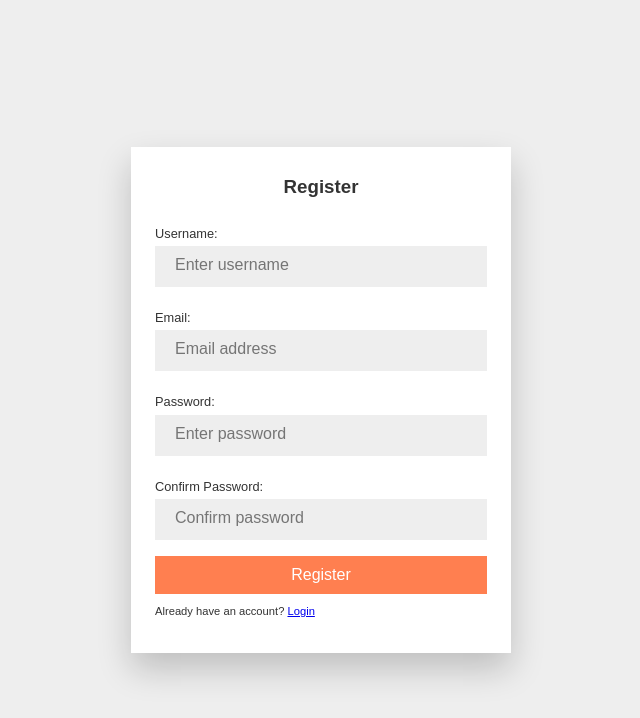
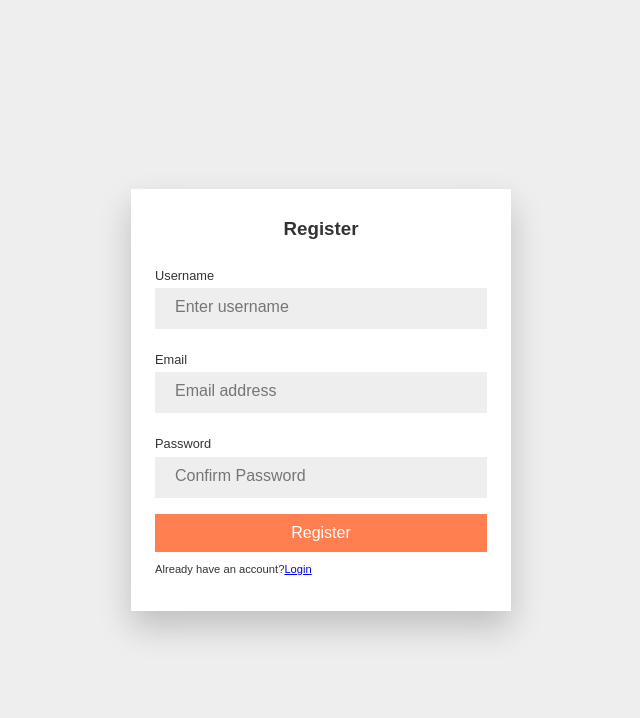
Before and after one commit to shas99/CDAP-PROJECT-MANAGEMENT-SYSTEM, a React (Create React App) app in the folder cdap-project-management-system/client/: page /register in a window 1280 px wide. Shown: the top 718 px of the page, without its empty margins (319-959 px from the left). Built offline with nearby package versions, Linux system fonts and the light colour scheme.

Commit message:
manually typed

```diff
--- a/cdap-project-management-system/client/src/components/screens/ForgotPasswordScreen.js
+++ b/cdap-project-management-system/client/src/components/screens/ForgotPasswordScreen.js
@@ -1,30 +1,30 @@
-import { useState } from "react";
-import axios from "axios";
-import "./ForgotPasswordScreen.css";
+import { useState } from 'react';
+import axios from 'axios';
+import './ForgotPasswordScreen.css';
 
 const ForgotPasswordScreen = () => {
-  const [email, setEmail] = useState("");
-  const [error, setError] = useState("");
-  const [success, setSuccess] = useState("");
+  const [email,setEmail]= useState("");
+  const [error,setError] = useState("");
+  const [success, setSuccess]=useState("");
 
-  const forgotPasswordHandler = async (e) => {
+  const forgotPasswordHandler = async (e) =>{
     e.preventDefault();
 
     const config = {
-      header: {
-        "Content-Type": "application/json",
-      },
-    };
+      header:{
+        "Content-Type":"application/json"
+      }
+    }
 
-    try {
+    try{
       const { data } = await axios.post(
         "/api/auth/forgotpassword",
         { email },
         config
-      );
+      )
+      setSuccess(data.data);
 
-      setSuccess(data.data);
-    } catch (error) {
+    }catch (error) {
       setError(error.response.data.error);
       setEmail("");
       setTimeout(() => {
@@ -35,34 +35,25 @@ const ForgotPasswordScreen = () => {
 
     return (
       <div className="forgotpassword-screen">
-      <form
-        onSubmit={forgotPasswordHandler}
-        className="forgotpassword-screen__form"
-      >
-        <h3 className="forgotpassword-screen__title">Forgot Password</h3>
+        <form onSubmit={forgotPasswordHandler}
+        className="forgotpassword-screen__form">
+          <h3 className="forgotpassword-screen__title">Forgot password</h3>
           {error && <span className="error-message">{error}</span>}
           {success && <span className="success-message">{success}</span>}
           <div className="form-group">
             <p className="forgotpassword-screen__subtext">
-            Please enter the email address you register your account with. We
-            will send you reset password confirmation to this email
+              Please enter the email address you register your account with. We will send you reset password confirmation to this email
             </p>
             <label htmlFor="email">Email:</label>
-          <input
-            type="email"
-            required
-            id="email"
-            placeholder="Email address"
+            <input type="email" required
+            id="email"placeholder="Email address"
             value={email}
-            onChange={(e) => setEmail(e.target.value)}
-          />
+            onChange={(e) => setEmail(e.target.value)}/>
           </div>
-        <button type="submit" className="btn btn-primary">
-          Send Email
-        </button>
+
+          <button type="submit" className="btn btn-primary">Send Email</button>
         </form>
       </div>
-  );
-};
-
+    )
+}
 export default ForgotPasswordScreen;
--- a/cdap-project-management-system/client/src/components/screens/LoginScreen.js
+++ b/cdap-project-management-system/client/src/components/screens/LoginScreen.js
@@ -1,46 +1,42 @@
-import { useState, useEffect } from "react";
-import axios from "axios";
-import { Link } from "react-router-dom";
-import "./LoginScreen.css";
+import {useState, useEffect } from 'react';
+import axios from 'axios';
+import { Link } from 'react-router-dom';
+import './LoginScreen.css'
 
 const LoginScreen = ({ history }) => {
-  const [email, setEmail] = useState("");
+  const [email, setEmail ] =useState("");
   const [password, setPassword] = useState("");
-  const [error, setError] = useState("");
+  const [error,setError] = useState("");
 
   useEffect(() => {
-    if (localStorage.getItem("authToken")) {
+    if(localStorage.getItem("authToken")){
       history.push("/");
     }
-  }, [history]);
-
+  }, [history])
   const loginHandler = async (e) => {
     e.preventDefault();
 
     const config = {
-      header: {
-        "Content-Type": "application/json",
-      },
-    };
-
-    try {
+      header:{
+        "Content-Type":"application/json"
+      }
+    }
+    try{
       const { data } = await axios.post(
         "/api/auth/login",
         { email, password },
         config
-      );
-
-      localStorage.setItem("authToken", data.token);
-
+      )
+      localStorage.setItem("authToken",data.token);
       history.push("/");
-    } catch (error) {
+    }catch(error){
       setError(error.response.data.error);
       setTimeout(() => {
         setError("");
-      }, 5000);
+      },5000)
+
     }
-  };
-
+  }
   return (
     <div className="login-screen">
       <form onSubmit={loginHandler} className="login-screen__form">
@@ -50,14 +46,13 @@ const LoginScreen = ({ history }) => {
           <label htmlFor="email">Email:</label>
           <input
           type="email"
-            required
-            id="email"
+          requiredid="email"
           placeholder="Email address"
           onChange={(e) => setEmail(e.target.value)}
           value={email}
-            tabIndex={1}
-          />
+          tabIndex={1}/>
         </div>
+
         <div className="form-group">
           <label htmlFor="password">
             Password:{" "}
@@ -65,16 +60,12 @@ const LoginScreen = ({ history }) => {
               Forgot Password?
             </Link>
           </label>
-          <input
-            type="password"
-            required
-            id="password"
+          <input type="password" requiredid="password"
           autoComplete="true"
           placeholder="Enter password"
           onChange={(e) => setPassword(e.target.value)}
           value={password}
-            tabIndex={2}
-          />
+          tabIndex={2}/>
         </div>
         <button type="submit" className="btn btn-primary">
           Login
@@ -85,7 +76,8 @@ const LoginScreen = ({ history }) => {
         </span>
       </form>
     </div>
-  );
-};
+  )
+
+}
 
 export default LoginScreen;
--- a/cdap-project-management-system/client/src/components/screens/PrivateScreen.js
+++ b/cdap-project-management-system/client/src/components/screens/PrivateScreen.js
@@ -1,9 +1,9 @@
-import { useState, useEffect } from "react";
-import axios from "axios";
-import "./PrivateScreen.css";
+import { useState, useEffect } from 'react';
+import axios from 'axios';
+import './PrivateScreen.css';
 
 const PrivateScreen = () => {
-  const [error, setError] = useState("");
+  const [error, setError]=useState("");
   const [privateData, setPrivateData] = useState("");
 
   useEffect(() => {
@@ -11,26 +11,23 @@ const PrivateScreen = () => {
       const config = {
         headers: {
           "Content-Type": "application/json",
-          Authorization: `Bearer ${localStorage.getItem("authToken")}`,
+          Authorization: ` Bearer ${localStorage.getItem("authToken")}`,
         },
-      };
-
-      try {
-        const { data } = await axios.get("/api/private", config);
-        setPrivateData(data.data);
-      } catch (error) {
-        localStorage.removeItem("authToken");
-        setError("You are not authorized please login");
+        }
+        try{
+          const { data } = await axios.get("/api/private",config);
+          setPrivateData(data.data);
+        }catch(error){
+          localStorage.removeItem("authToken");
+          setError("You are not authorized please login");
+        }
       }
-    };
-
-    fetchPrivateDate();
-  }, []);
+      fetchPrivateDate();
+    },[]);
   return error ? (
-    <span className="error-message">{error}</span>
-  ) : (
+    <span className ="error-message">{error}</span>
+  ):(
     <div>{privateData}</div>
-  );
-};
-
+  )
+}
 export default PrivateScreen;
--- a/cdap-project-management-system/client/src/components/screens/RegisterScreen.js
+++ b/cdap-project-management-system/client/src/components/screens/RegisterScreen.js
@@ -1,116 +1,94 @@
-import { useState } from "react";
-import axios from "axios";
-import { Link } from "react-router-dom";
-import "./RegisterScreen.css";
+import { useState } from 'react';
+import axios from 'axios';
+import { Link } from 'react-router-dom';
+import './RegisterScreen.css';
 
-const RegisterScreen = ({ history }) => {
+const RegisterScreen = ({ history}) => {
   const [username, setUsername] = useState("");
   const [email, setEmail] = useState("");
-  const [password, setPassword] = useState("");
-  const [confirmpassword, setConfirmPassword] = useState("");
+  const [password, setPassword]= useState("");
+  const [confirmpassword, setConfirmPassword]=useState("");
   const [error, setError] = useState("");
 
-  const registerHandler = async (e) => {
+  const registerHandler = async(e) => {
     e.preventDefault();
 
     const config = {
-      header: {
+      header:{
         "Content-Type": "application/json",
-      },
-    };
 
-    if (password !== confirmpassword) {
+      }
+    }
+    if (password !== confirmpassword){
       setPassword("");
       setConfirmPassword("");
-      setTimeout(() => {
+      setTimeout(()=>{
         setError("");
-      }, 5000);
-      return setError("Passwords do not match");
+
+      },5000);
+      return setError("Passowrds do not match");
+
     }
-
-    try {
+     try{
        const { data } = await axios.post(
          "/api/auth/register",
          {
            username,
            email,
-          password,
+           password
          },
          config
-      );
-
+       )
        localStorage.setItem("authToken", data.token);
-
        history.push("/");
-    } catch (error) {
+     }catch(error){
        setError(error.response.data.error);
-      setTimeout(() => {
-        setError("");
-      }, 5000);
+       setTimeout(()=>{
+         setError("")
+       }, 5000)
      }
-  };
-
+  }
   return (
     <div className="register-screen">
       <form onSubmit={registerHandler} className="register-screen__form">
-        <h3 className="register-screen__title">Register</h3>
+        <h3 className =" register-screen__title">Register</h3>
         {error && <span className="error-message">{error}</span>}
         <div className="form-group">
-          <label htmlFor="name">Username:</label>
-          <input
-            type="text"
-            required
-            id="name"
+          <label htmlFor="name">Username</label>
+          <input type="text"
+          requiredid="name"
           placeholder="Enter username"
           value={username}
-            onChange={(e) => setUsername(e.target.value)}
-          />
+          onChange={(e)=>setUsername(e.target.value)}/>
         </div>
         <div className="form-group">
-          <label htmlFor="email">Email:</label>
-          <input
-            type="email"
+          <label htmlFor="email">Email</label>
+          <input type="email"
           required
           id="email"
           placeholder="Email address"
           value={email}
-            onChange={(e) => setEmail(e.target.value)}
-          />
+          onChange={(e)=>setEmail(e.target.value)}/>
         </div>
         <div className="form-group">
-          <label htmlFor="password">Password:</label>
-          <input
-            type="password"
-            required
-            id="password"
-            autoComplete="true"
-            placeholder="Enter password"
-            value={password}
-            onChange={(e) => setPassword(e.target.value)}
-          />
-        </div>
-        <div className="form-group">
-          <label htmlFor="confirmpassword">Confirm Password:</label>
-          <input
-            type="password"
+          <label htmlFor="password">Password</label>
+          <input type="password"
           required
           id="confirmpassword"
           autoComplete="true"
-            placeholder="Confirm password"
+          placeholder="Confirm Password"
           value={confirmpassword}
-            onChange={(e) => setConfirmPassword(e.target.value)}
-          />
+          onChange={(e)=>setConfirmPassword(e.target.value)}/>
         </div>
         <button type="submit" className="btn btn-primary">
           Register
         </button>
 
         <span className="register-screen__subtext">
-          Already have an account? <Link to="/login">Login</Link>
+          Already have an account?<Link to="/login">Login</Link>
         </span>
       </form>
     </div>
-  );
-};
-
+  )
+}
 export default RegisterScreen;
```
Also changed, not shown: cdap-project-management-system/client/src/App.js (+5 -4 lines), cdap-project-management-system/client/src/components/routing/PrivateRoute.js (+6 -41 lines). Lines whose indentation alone changed are shown as unchanged.
